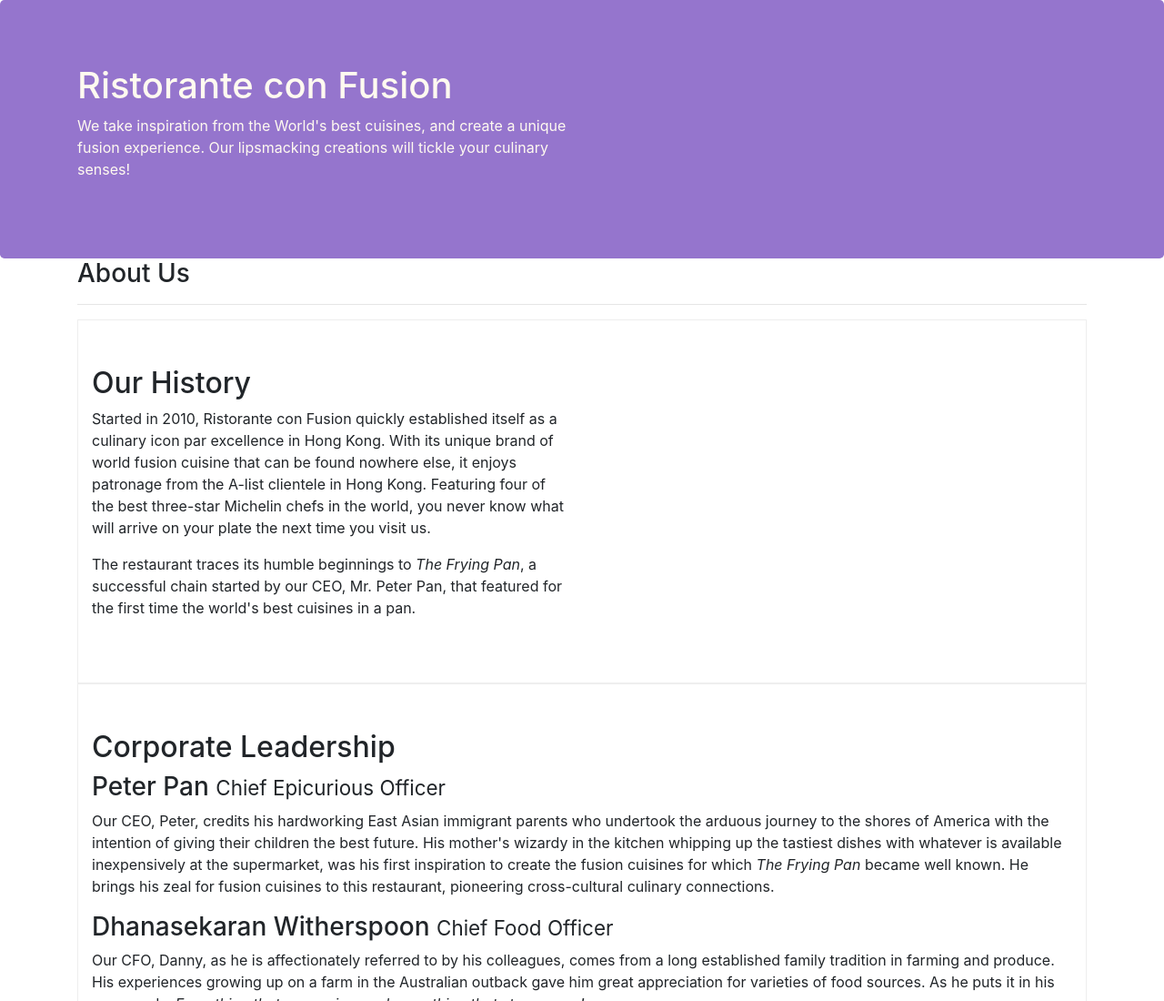
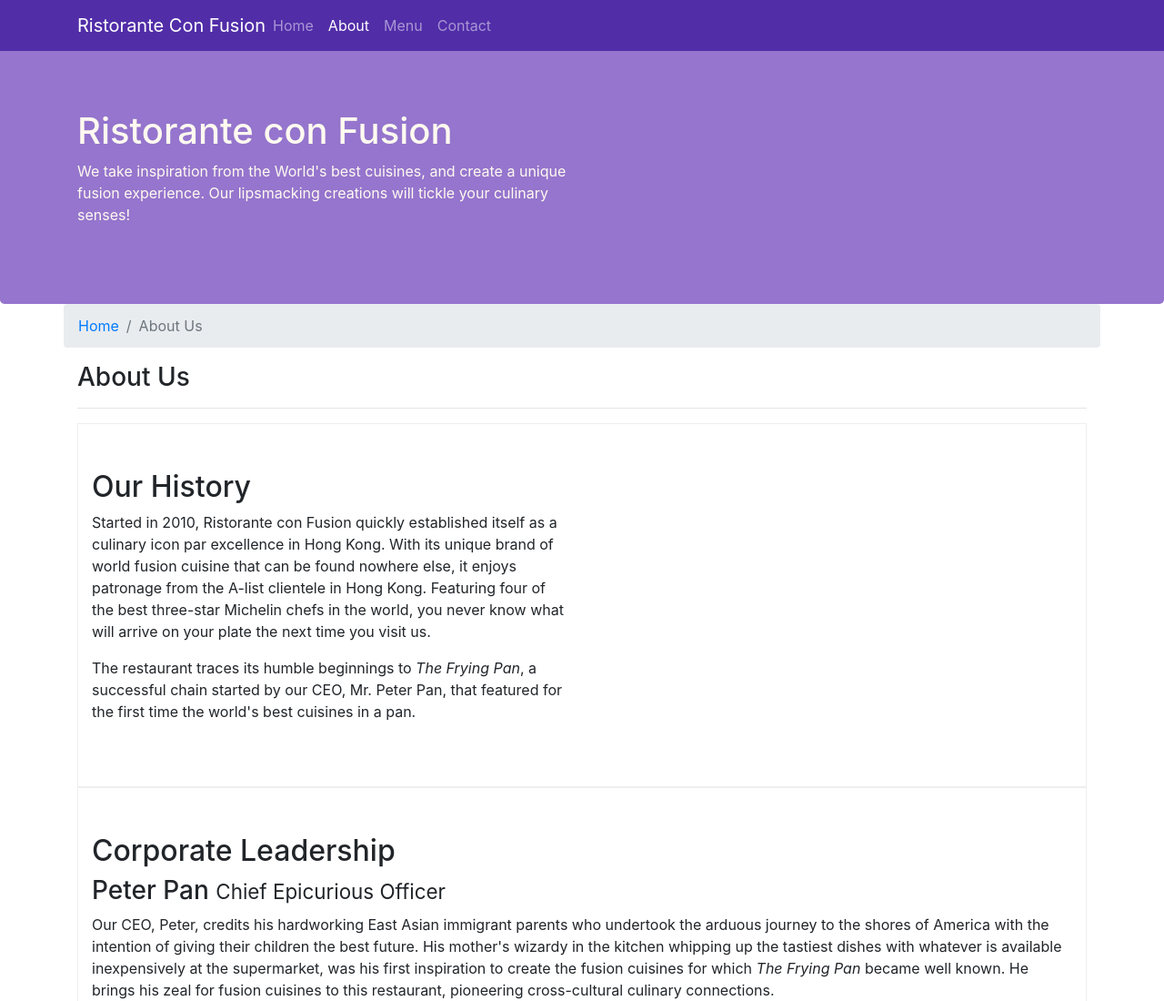
Before and after one commit to Carlos-Diaz-07/conFusion, a website: page aboutus.html in a window 1280 px wide. Shown: the top 1100 px of the page at 91% size. Drawn offline with nearby package versions, Linux system fonts and the light colour scheme.

Commit message:
create Navbar & breadcrumb

```diff
--- a/aboutus.html
+++ b/aboutus.html
@@ -16,6 +16,26 @@
 
 <body>
 
+  <nav class="navbar navbar-dark navbar-expand-sm fixed-top">
+    <div class="container">
+      <button class="navbar-toggler" type="button" data-toggle="collapse" data-target="#Navbar">
+        <span class="navbar-toggler-icon">
+        </span>
+      </button>
+      <a href="./index.html" class="navbar-brand mr-auto">
+        Ristorante Con Fusion
+      </a>
+      <div class="collapse navbar-collapse" id="Navbar">
+        <ul class="navbar-nav mr-auto">
+          <li class="nav-item"><a href="./index.html" class="nav-link">Home</a></li>
+          <li class="nav-item active"><a href="./aboutus.html" class="nav-link">About</a></li>
+          <li class="nav-item"><a href="#" class="nav-link">Menu</a></li>
+          <li class="nav-item"><a href="#" class="nav-link">Contact</a></li>
+        </ul>
+      </div>
+    </div>
+  </nav>
+
   <header class="jumbotron">
     <div class="container">
       <div class="row row-header">
@@ -32,6 +52,10 @@
 
   <div class="container">
     <div class="row">
+      <ol class="col-12 breadcrumb">
+        <li class="breadcrumb-item"><a href="./index.html">Home</a></li>
+        <li class="breadcrumb-item active">About Us</li>
+      </ol>
       <div class="col-12">
         <h3>About Us</h3>
         <hr>
@@ -87,7 +111,7 @@
         <div class="col-4 offset-1 col-sm-2">
           <h5>Links</h5>
           <ul class="list-unstyled">
-            <li><a href="#">Home</a></li>
+            <li><a href="./index.html">Home</a></li>
             <li><a href="#">About</a></li>
             <li><a href="#">Menu</a></li>
             <li><a href="#">Contact</a></li>
--- a/css/styles.css
+++ b/css/styles.css
@@ -28,3 +28,12 @@
   margin: 0px;
   color: #0f0f0f;
 }
+
+body {
+  padding: 50px 0px 0px 0px;
+  z-index: 0;
+}
+
+.navbar-dark {
+  background-color: #512DA8;
+}
```
Also changed, not shown: index.html (+21 -1 lines).
